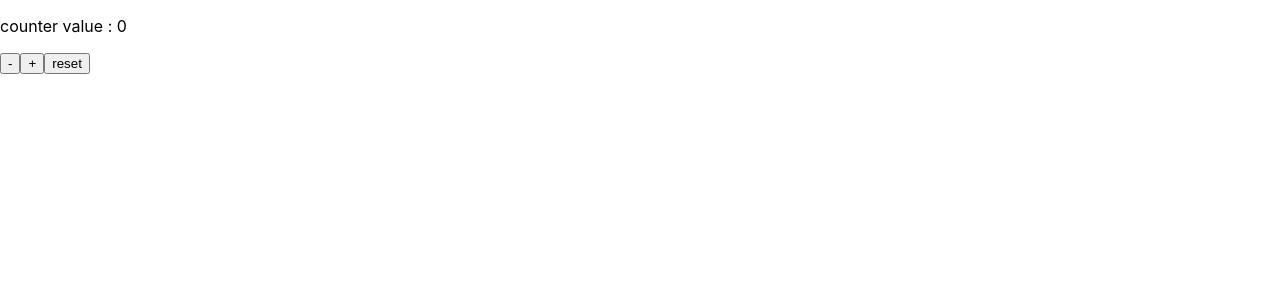
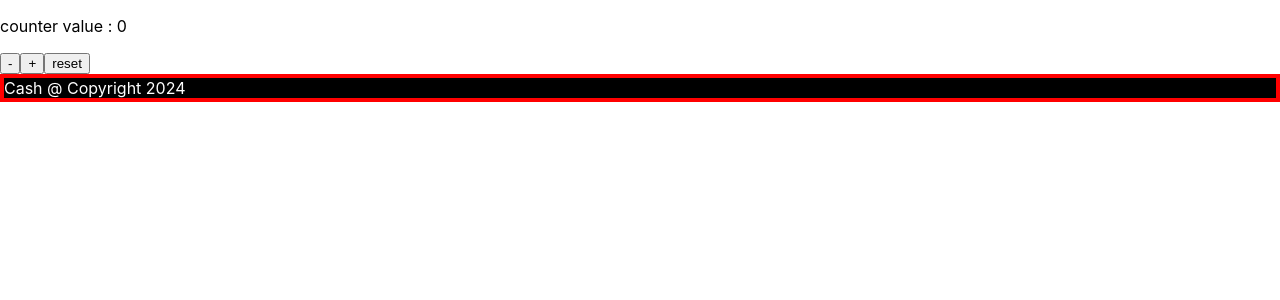
Before and after one commit to cashwu/React30dayBook, a React (Create React App) app: page / in a window 1280 px wide. Shown: the top 300 px of the page. Built offline with nearby package versions, Linux system fonts and the light colour scheme.

Commit message:
add footer

```diff
--- /dev/null
+++ b/src/components/Footer.jsx
@@ -0,0 +1,10 @@
+import styles from "./Footer.module.css"
+
+export default function Footer() {
+
+    return (
+        <footer className={ styles['app-footer'] }>
+            Cash @ Copyright 2024
+        </footer>
+    )
+}
--- /dev/null
+++ b/src/components/Footer.module.css
@@ -0,0 +1,6 @@
+
+.app-footer {
+    border: 4px solid red;
+    background: black;
+    color: white;
+}
--- a/src/index.js
+++ b/src/index.js
@@ -3,12 +3,15 @@
 import ReactDOM from "react-dom/client";
 import "./index.css";
 import Counter from "./Counter";
+import Footer from "./components/Footer";
 
 const root = ReactDOM.createRoot(document.getElementById("root"));
 
 const reactElement = (
   <>
     <Counter />
+
+    <Footer />
   </>
 );
 
```
